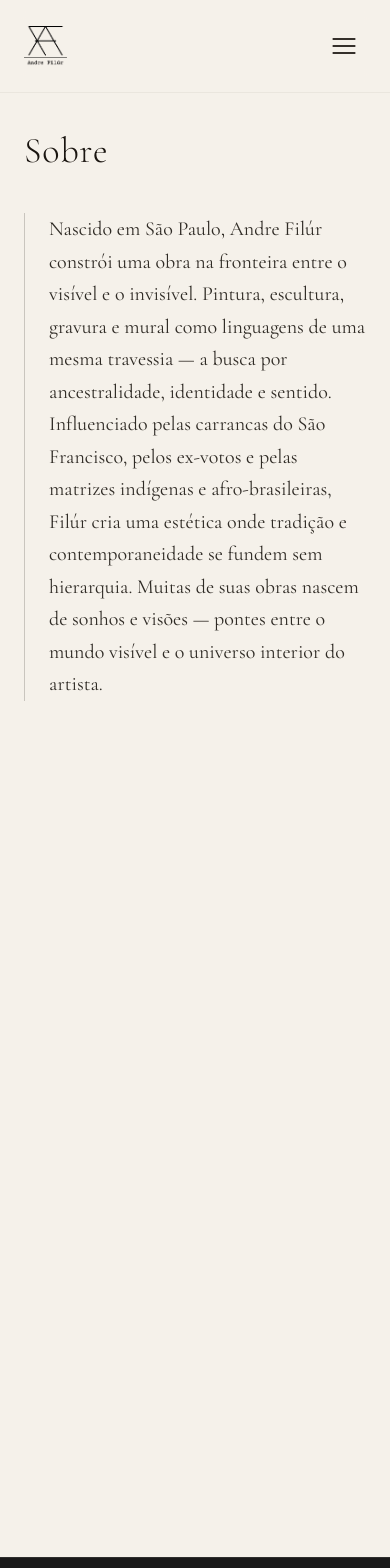
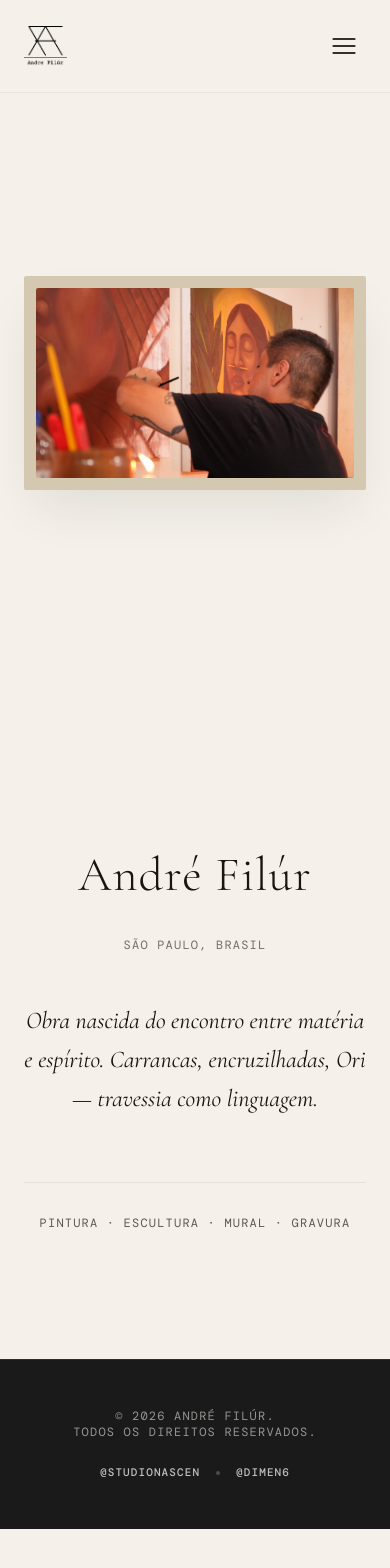
Before and after one commit to erythrogn/andre-filur-site, a Next.js app: page / in a window 390 px wide. Shown: the top 1568 px of the page. After the commit the page ends 1529 px from the top, so only its background shows below. Built offline with nearby package versions, Linux system fonts and the light colour scheme; a web font is replaced by a local one.

Commit message:
correções

```diff
--- a/src/app/page.tsx
+++ b/src/app/page.tsx
@@ -1,83 +1,91 @@
-'use client';
+'use client'
 
-import { useRef, useEffect } from 'react';
-import gsap from 'gsap';
-import CurriculoButton from '@/components/ui/CurriculoButton';
-import CurriculoPortifolio from '@/components/ui/PortfolioButton';
-import { useLanguage } from '@/lib/LanguageContext';
+import { useEffect, useRef } from 'react'
+import Image from 'next/image'
+import gsap from 'gsap'
+import { ScrollTrigger } from 'gsap/ScrollTrigger'
+import { useLanguage } from '@/lib/LanguageContext'
 
-export default function SobrePage() {
-  const { t } = useLanguage();
-  const iframeRef = useRef<HTMLIFrameElement>(null);
+if (typeof window !== 'undefined') {
+  gsap.registerPlugin(ScrollTrigger)
+}
+
+export default function Home() {
+  const { t } = useLanguage()
+  const textRef = useRef<HTMLDivElement>(null)
+  const imageHeroRef = useRef<HTMLDivElement>(null)
 
   useEffect(() => {
     const ctx = gsap.context(() => {
-      gsap.fromTo('.gsap-reveal',
-        { opacity: 0, y: 40 },
-        { opacity: 1, y: 0, duration: 1.2, stagger: 0.15, ease: 'power3.out' }
-      );
-    });
-    return () => ctx.revert();
-  }, []);
+      // Animação de entrada da Imagem (Fade in + leve escala)
+      gsap.fromTo(
+        imageHeroRef.current,
+        { opacity: 0, scale: 1.05 },
+        {
+          opacity: 1,
+          scale: 1,
+          duration: 1.8,
+          ease: 'power2.out',
+          delay: 0.2
+        }
+      )
+
+      // Animação do Texto ao rolar
+      gsap.fromTo(
+        textRef.current,
+        { opacity: 0, y: 50 },
+        {
+          opacity: 1,
+          y: 0,
+          duration: 1.5,
+          ease: 'power3.out',
+          scrollTrigger: {
+            trigger: textRef.current,
+            start: 'top 85%',
+          },
+        }
+      )
+    })
+    return () => ctx.revert()
+  }, [])
 
   return (
-    <div className="min-h-screen pt-32 pb-20 bg-creme text-fundo-principal overflow-hidden">
-      <div className="container-custom">
-        <div className="grid md:grid-cols-2 gap-16 lg:gap-24 items-center">
+    <main className="w-full min-h-screen flex flex-col bg-creme">
 
-          {/* ========================================== */}
-          {/* COLUNA ESQUERDA - Texto Biográfico         */}
-          {/* ========================================== */}
-          <div className="space-y-10">
-            <h1 className="heading-2 gsap-reveal">
-              {t('about.title')}
-            </h1>
+      <section className="relative w-full h-[85vh] min-h-[600px] flex items-center justify-center pt-24 pb-12 px-6 bg-creme z-10">
 
-            <div className="relative pl-6 border-l border-fundo-principal/20 gsap-reveal">
-              <p className="font-cormorant text-xl md:text-2xl text-fundo-principal/90 leading-relaxed whitespace-pre-line">
-                {t('about.text')}
-              </p>
-            </div>
+
+        <div
+          ref={imageHeroRef}
+          className="relative w-full max-w-5xl aspect-[16/10] bg-areia p-3 shadow-2xl shadow-fundo-principal/10 rounded-sm overflow-hidden opacity-0"
+        >
+          <div className="relative w-full h-full overflow-hidden rounded-sm">
+            <Image
+              src="/images/imagehome.jpeg"
+              alt="André Filúr – O Propósito"
+              fill
+              quality={100}
+              className="object-cover"
+              priority
+              sizes="(max-width: 768px) 100vw, (max-width: 1200px) 80vw, 1200px"
+            />
           </div>
+        </div>
 
-          {/* ========================================== */}
-          {/* COLUNA DIREITA - Vídeo e Ações             */}
-          {/* ========================================== */}
-          <div className="relative flex flex-col items-center md:items-end mt-10 md:mt-0">
+      </section>
 
-            <div className="relative w-full max-w-md mb-10 gsap-reveal">
-
-              {/* Estética de Galeria (Passe-partout) para o Vídeo */}
-              <div className="relative w-full aspect-[4/5] p-2 bg-fundo-principal/5 rounded-sm shadow-2xl shadow-fundo-principal/10">
-                <div className="relative w-full h-full overflow-hidden rounded-sm">
-                  <iframe
-                    ref={iframeRef}
-                    // Adicionado 'background=1' para silenciar e ocultar controlos nativos
-                    src="https://player.vimeo.com/video/1194435833?background=1&autoplay=1&loop=1&byline=0&title=0&muted=1"
-                    className="absolute inset-0 w-full h-full object-cover pointer-events-none"
-                    frameBorder="0"
-                    allow="autoplay; fullscreen; picture-in-picture"
-                    title="o proposito"
-                  ></iframe>
-                </div>
-              </div>
-
-            </div>
-
-            {/* Grupo de Botões Alinhados e Harmonizados */}
-            <div className="gsap-reveal w-full max-w-md pt-6 border-t border-fundo-principal/10 flex flex-col sm:flex-row items-center justify-between gap-4">
-              <div className="w-full -my-4">
-                <CurriculoButton />
-              </div>
-              <div className="w-full -my-4">
-                <CurriculoPortifolio />
-              </div>
-            </div>
-
-          </div>
-
+      <section className="relative w-full py-32 px-6 flex justify-center items-center z-20 bg-creme">
+        <div ref={textRef} className="max-w-3xl text-center flex flex-col items-center gap-8 opacity-0">
+          <h1 className="heading-1">André Filúr</h1>
+          <p className="label-text opacity-60">{t('home.subtitle')}</p>
+          <p className="font-cormorant text-2xl md:text-4xl text-fundo-principal italic leading-relaxed mt-4">
+            {t('home.bio')}
+          </p>
+          <p className="label-text mt-8 border-t border-fundo-principal/10 pt-8 w-full max-w-md mx-auto">
+            {t('home.practices')}
+          </p>
         </div>
-      </div>
-    </div>
-  );
+      </section>
+    </main>
+  )
 }
--- a/src/app/sobre/page.tsx
+++ b/src/app/sobre/page.tsx
@@ -1,6 +1,6 @@
 'use client';
 
-import { useRef, useEffect, useState } from 'react';
+import { useRef, useEffect } from 'react';
 import gsap from 'gsap';
 import CurriculoButton from '@/components/ui/CurriculoButton';
 import CurriculoPortifolio from '@/components/ui/PortfolioButton';
@@ -10,91 +10,70 @@ export default function SobrePage() {
   const { t } = useLanguage();
   const iframeRef = useRef<HTMLIFrameElement>(null);
 
-  // Estado para controlar o áudio do vídeo
-  const [isMuted, setIsMuted] = useState(true);
-
   useEffect(() => {
+    const ctx = gsap.context(() => {
       gsap.fromTo('.gsap-reveal',
-      { opacity: 0, y: 30 },
-      { opacity: 1, y: 0, duration: 1, stagger: 0.15, ease: 'power3.out' }
+        { opacity: 0, y: 40 },
+        { opacity: 1, y: 0, duration: 1.2, stagger: 0.15, ease: 'power3.out' }
       );
+    });
+    return () => ctx.revert();
   }, []);
-
-  // Função para alternar o áudio usando a API do Vimeo (sem recarregar o iframe)
-  const toggleAudio = () => {
-    const nextMuted = !isMuted;
-    setIsMuted(nextMuted);
-
-    if (iframeRef.current && iframeRef.current.contentWindow) {
-      iframeRef.current.contentWindow.postMessage(
-        JSON.stringify({ method: 'setVolume', value: nextMuted ? 0 : 1 }),
-        '*'
-      );
-    }
-  };
 
   return (
     <div className="min-h-screen pt-32 pb-20 bg-creme text-fundo-principal overflow-hidden">
       <div className="container-custom">
         <div className="grid md:grid-cols-2 gap-16 lg:gap-24 items-center">
 
-          <div className="space-y-8">
+          {/* ========================================== */}
+          {/* COLUNA ESQUERDA - Texto Biográfico         */}
+          {/* ========================================== */}
+          <div className="space-y-10">
             <h1 className="heading-2 gsap-reveal">
               {t('about.title')}
             </h1>
 
-            <p className="font-cormorant text-lg md:text-xl text-fundo-principal/80 leading-relaxed whitespace-pre-line gsap-reveal">
+            <div className="relative pl-6 border-l border-fundo-principal/20 gsap-reveal">
+              <p className="font-cormorant text-xl md:text-2xl text-fundo-principal/90 leading-relaxed whitespace-pre-line">
                 {t('about.text')}
               </p>
             </div>
+          </div>
 
+          {/* ========================================== */}
+          {/* COLUNA DIREITA - Vídeo e Ações             */}
+          {/* ========================================== */}
           <div className="relative flex flex-col items-center md:items-end mt-10 md:mt-0">
 
-            <div className="relative w-full max-w-md mb-12 gsap-reveal">
+            <div className="relative w-full max-w-md mb-10 gsap-reveal">
 
-              {/* 1. Container do Vídeo (Ajustado para 100% de largura do max-w-md) */}
-              <div className="relative w-full aspect-[4/5] bg-fundo-principal/5 overflow-hidden rounded-sm shadow-xl group">
+              {/* Estética de Galeria (Passe-partout) para o Vídeo */}
+              <div className="relative w-full aspect-[4/5] p-2 bg-fundo-principal/5 rounded-sm shadow-2xl shadow-fundo-principal/10">
+                <div className="relative w-full h-full overflow-hidden rounded-sm">
                   <iframe
                     ref={iframeRef}
-                  // URL atualizada para permitir a manipulação de volume via API
-                  src="https://player.vimeo.com/video/1194435833?autoplay=1&loop=1&byline=0&title=0&muted=1&controls=0&api=1"
+                    // Adicionado 'background=1' para silenciar e ocultar controlos nativos
+                    src="https://player.vimeo.com/video/1194435833?background=1&autoplay=1&loop=1&byline=0&title=0&muted=1"
                     className="absolute inset-0 w-full h-full object-cover pointer-events-none"
                     frameBorder="0"
                     allow="autoplay; fullscreen; picture-in-picture"
                     title="o proposito"
                   ></iframe>
-
-                <button
-                  onClick={toggleAudio}
-                  className="absolute bottom-6 right-6 z-20 p-4 rounded-full bg-fundo-principal/40 backdrop-blur-md border border-creme/10 text-creme shadow-[0_0_20px_rgba(0,0,0,0.3)] transition-all duration-500 ease-out hover:scale-110 hover:bg-fundo-principal/80"
-                  aria-label="Alternar Audio"
-                >
-                  {isMuted ? (
-                    <svg xmlns="http://www.w3.org/2000/svg" width="20" height="20" viewBox="0 0 24 24" fill="none" stroke="currentColor" strokeWidth="2" strokeLinecap="round" strokeLinejoin="round">
-                      <polygon points="11 5 6 9 2 9 2 15 6 15 11 19 11 5"></polygon>
-                      <line x1="23" y1="9" x2="17" y2="15"></line>
-                      <line x1="17" y1="9" x2="23" y2="15"></line>
-                    </svg>
-                  ) : (
-                    <svg xmlns="http://www.w3.org/2000/svg" width="20" height="20" viewBox="0 0 24 24" fill="none" stroke="currentColor" strokeWidth="2" strokeLinecap="round" strokeLinejoin="round">
-                      <polygon points="11 5 6 9 2 9 2 15 6 15 11 19 11 5"></polygon>
-                      <path d="M15.54 8.46a5 5 0 0 1 0 7.07"></path>
-                      <path d="M19.07 4.93a10 10 0 0 1 0 14.14"></path>
-                    </svg>
-                  )}
-                </button>
+                </div>
               </div>
 
             </div>
 
-            {/* Botão do Currículo */}
-            <div className="gsap-reveal w-full max-w-md pt-8 border-t border-fundo-principal/10">
+            {/* Grupo de Botões Alinhados e Harmonizados */}
+            <div className="gsap-reveal w-full max-w-md pt-6 border-t border-fundo-principal/10 flex flex-col sm:flex-row items-center justify-between gap-4">
+              <div className="w-full -my-4">
                 <CurriculoButton />
               </div>
-{/* Botão do Portifolio */}
-            <div className="gsap-reveal w-full max-w-md pt-8 border-t border-fundo-principal/10">
+              <div className="w-full -my-4">
                 <CurriculoPortifolio />
               </div>
+            </div>
+
           </div>
 
         </div>
```
Lines whose indentation alone changed are shown as unchanged.
